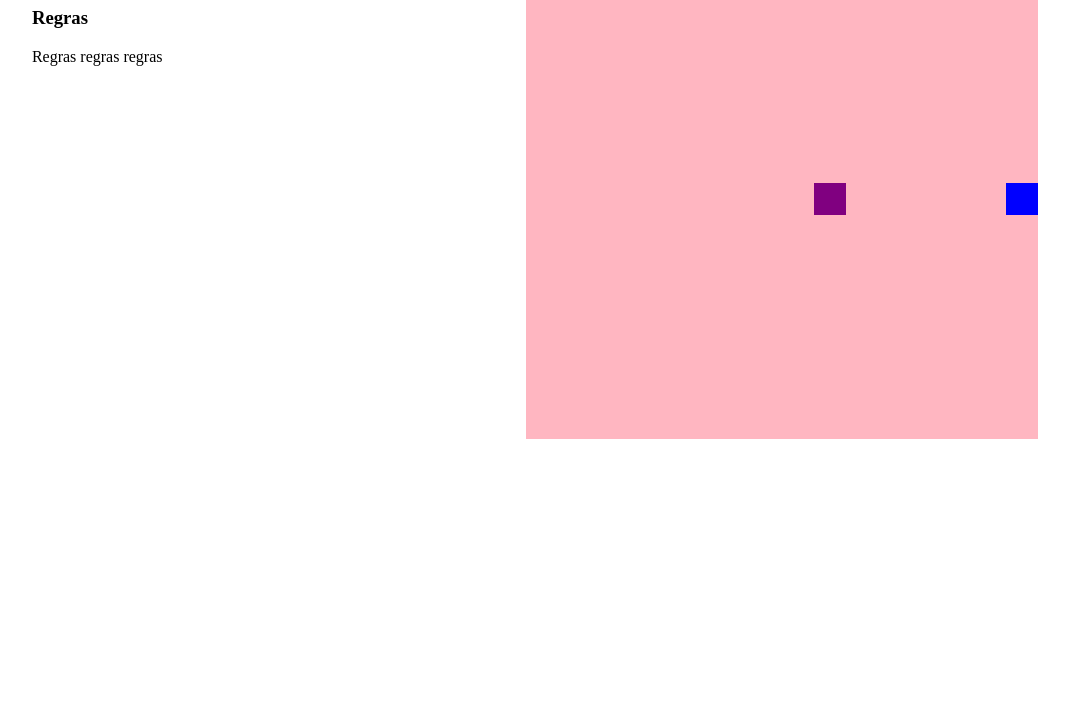
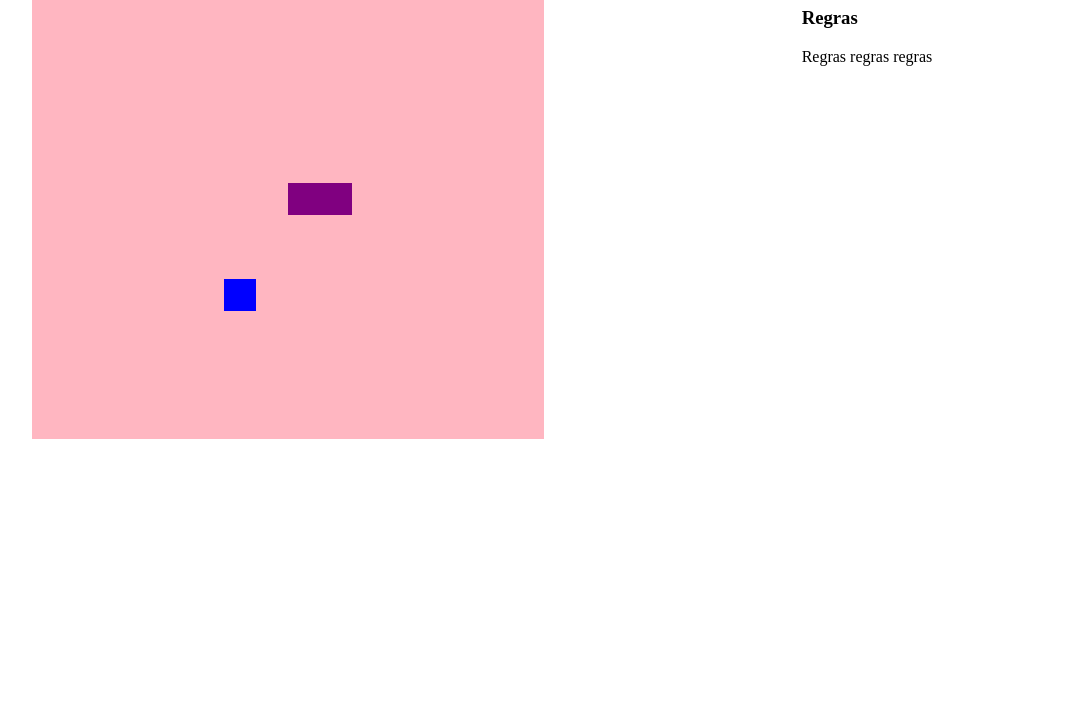
Before and after one commit to paulasilva88/Recriando-o-Jogo-da-Cobrinha-com-JavaScript, a plain HTML site: page index.html in a window 1280 px wide. Shown: the part 81-800 px from the top of the page, without its empty margins (105-1174 px from the left). Drawn offline with Linux system fonts and the light colour scheme.

Commit message:
Criando aparecimento aleatório da comidinha e aumento do tamanhho após comer

```diff
--- a/CSS/style.css
+++ b/CSS/style.css
@@ -1,5 +1,5 @@
 .jogo{
     display: flex;
-    flex-direction: row;
+    flex-direction: row-reverse;
     justify-content: space-around;
 }
--- a/JavaScript/script.js
+++ b/JavaScript/script.js
@@ -39,7 +39,6 @@ function update (event){
     /*37 botão para esquerda */
     if (event.keyCode == 39 && direction != "left") direction = "right";
     /*37 botão para esquerda */
-
     if (event.keyCode == 40 && direction != "up") direction = "down";
     /*37 botão para esquerda */
 }
@@ -64,7 +63,14 @@ function iniciarJogo(){
     if(direction =="up") snakeY -=box;
     if(direction =="down") snakeY +=box;
 
-    snake.pop(); /*Retira o último elemento da Array*/
+    if (snakeX != comidinha.x || snakeY !=comidinha.y){
+        snake.pop(); /*Retira o último elemento da Array*/
+    } else{
+        comidinha.x = Math.floor(Math.random() * 15 + 1) * box;
+        comidinha.y = Math.floor(Math.random() * 15 + 1) * box;
+    }
+
+
 
     let cabecaCobrinha = {
         x: snakeX,
```
